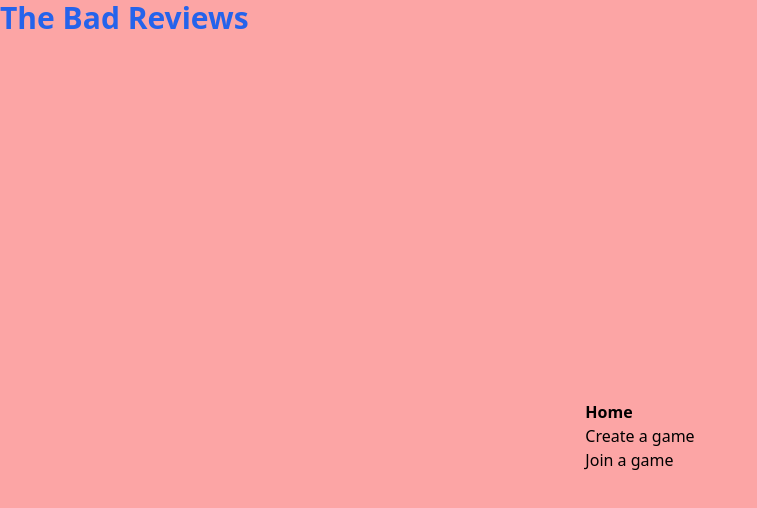
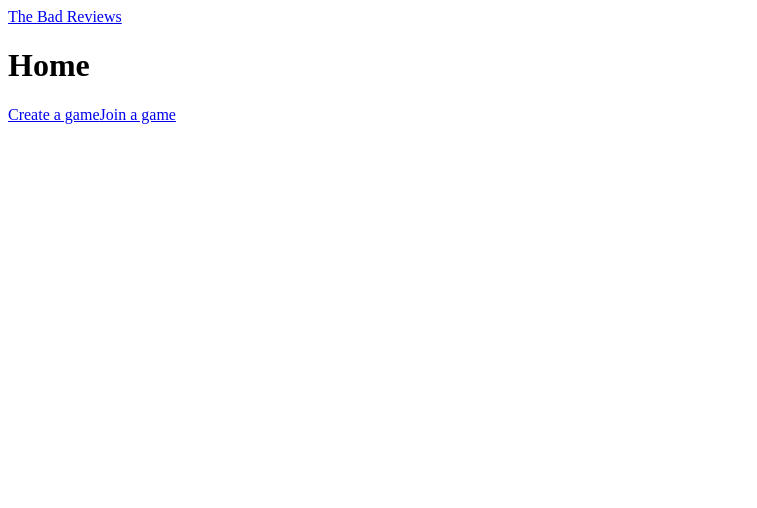
Before and after one commit to calvinchiff/the-bad-review, a React (Create React App) app: page / in a window 1280 px wide. Shown: the top 508 px of the page, without its empty margins (0-757 px from the left). Built offline with nearby package versions, Linux system fonts and the light colour scheme.

Commit message:
update: tailwind removed

```diff
--- a/package.json
+++ b/package.json
@@ -35,10 +35,5 @@
       "last 1 firefox version",
       "last 1 safari version"
     ]
-  },
-  "devDependencies": {
-    "autoprefixer": "^10.4.19",
-    "postcss": "^8.4.38",
-    "tailwindcss": "^3.4.3"
   }
 }
--- a/postcss.config.js
+++ /dev/null
@@ -1,6 +0,0 @@
-module.exports = {
-	plugins: {
-		tailwindcss: {},
-		autoprefixer: {}
-	}
-};
--- a/src/index.css
+++ b/src/index.css
@@ -1,7 +1,3 @@
-@tailwind base;
-@tailwind components;
-@tailwind utilities;
-
 /* body {
 	margin: 0;
 	font-family: -apple-system, BlinkMacSystemFont, "Segoe UI", "Roboto", "Oxygen",
--- a/tailwind.config.js
+++ /dev/null
@@ -1,8 +0,0 @@
-/** @type {import('tailwindcss').Config} */
-module.exports = {
-	content: ["./src/**/*.{html,js, jsx, ts, tsx}"],
-	theme: {
-		extend: {}
-	},
-	plugins: []
-};
```
Also changed, not shown: 1 other file (tests, documents, lock files or other folders).
